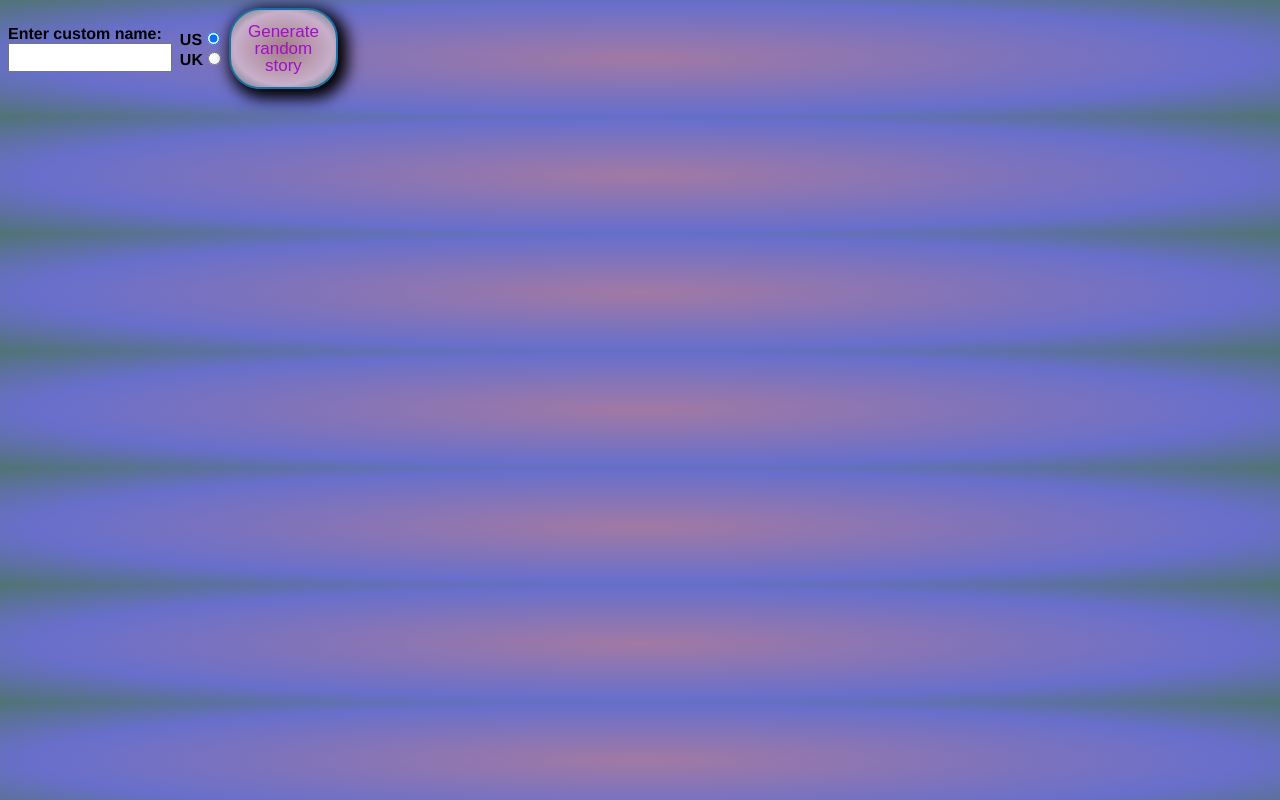
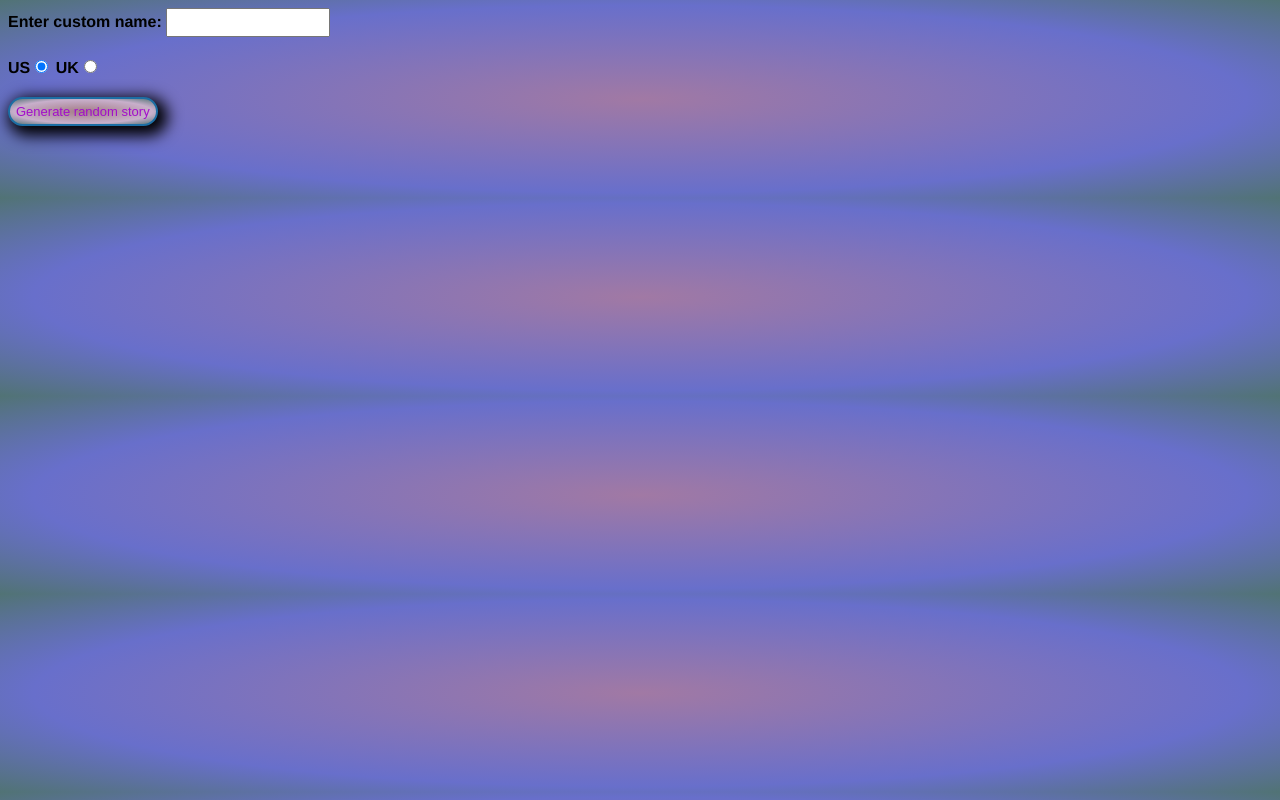
Before and after one commit to vicliyao/website, a plain HTML site: page silly-story/index.html in a window 1280 px wide. Drawn offline with Linux system fonts and the light colour scheme.

Commit message:
Update index.html

```diff
--- a/silly-story/index.html
+++ b/silly-story/index.html
@@ -17,15 +17,14 @@
       background: -moz-radial-gradient(center, #A179A4 0%, #686FCB 67%, #517375 100%);
       background: -webkit-radial-gradient(center, #A179A4 0%, #686FCB 67%, #517375 100%);
       background: radial-gradient(ellipse at center, #A179A4 0%, #686FCB 67%, #517375 100%);
-      display:flex;
-      align-items: center;
+
     }
 
     .randomize{
     color: rgb(162, 14, 203);
-    font-size: 17px;
-    line-height: 17px;
-    padding: 13px;
+    font-size: 13px;
+    line-height: 13px;
+    padding: 6px;
     border-radius: 31px;
     background-image: radial-gradient(at center center, rgb(164, 125, 135) 0%, rgb(200, 175, 203) 67%, rgb(81, 115, 117) 100%);
     box-shadow: rgb(0, 0, 0) 5px 5px 15px 5px;
```
